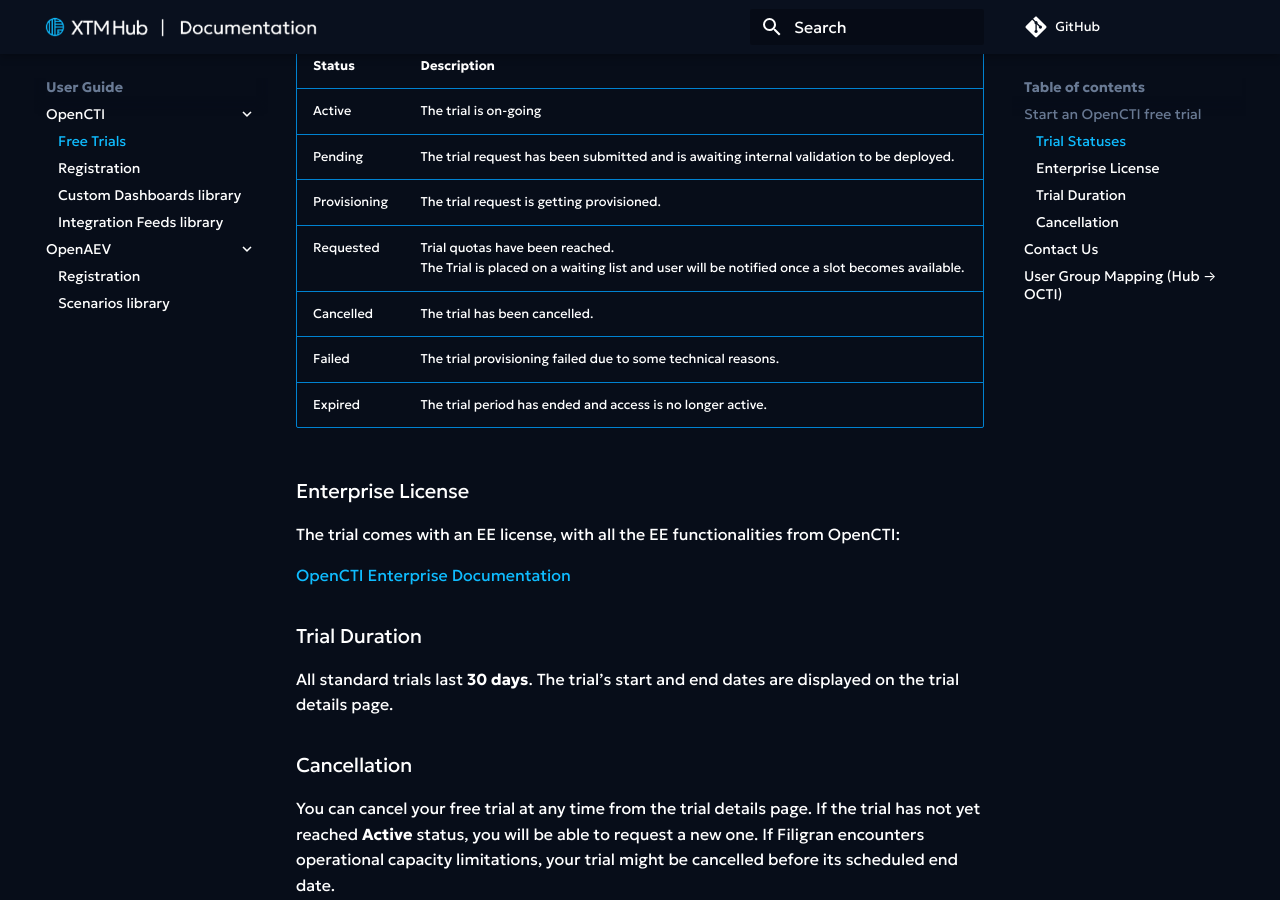
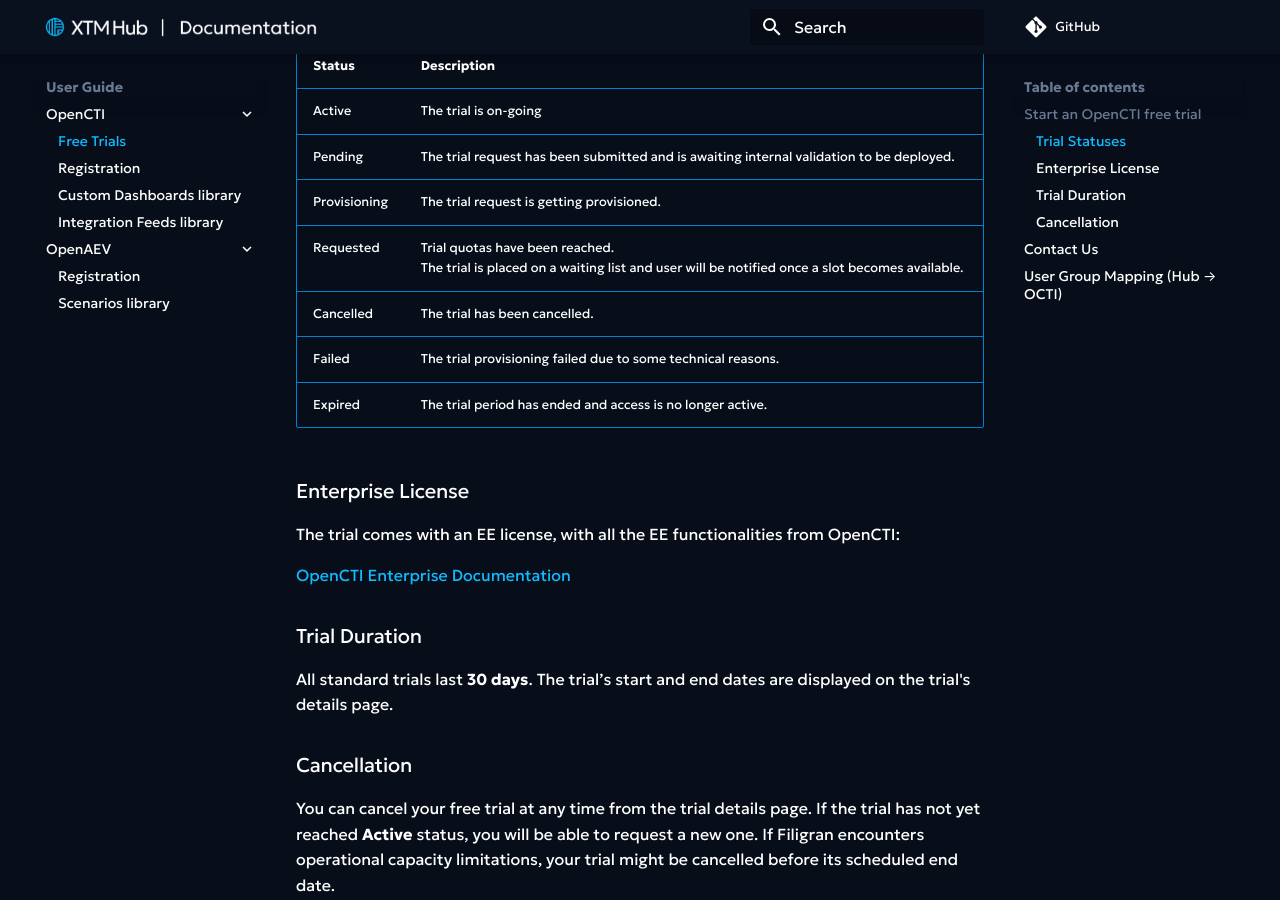
Before and after one commit to FiligranHQ/xtm-hub-docs, an MkDocs documentation site: the page built from docs/user/freetrials.md, in a window 1280 px wide and 900 px high, scrolled down 573 px. Built offline with MkDocs 1.6.1 and Material for MkDocs 9.7.7, drawn with Linux system fonts in a browser that asks for light colours; comment, search, counter and statistics services are not loaded; the version menu is left out.

```diff
--- a/docs/user/freetrials.md
+++ b/docs/user/freetrials.md
@@ -17,7 +17,7 @@ The status of a trial is shown on its details page. It can be one of the followi
 | Active       | The trial is on-going                                                                                                              |
 | Pending      | The trial request has been submitted and is awaiting internal validation to be deployed.                                           |
 | Provisioning | The trial request is getting provisioned.                                                                                          |
-| Requested    | Trial quotas have been reached. <br>The Trial is placed on a waiting list and user will be notified once a slot becomes available. |                                                                                                                           |
+| Requested    | Trial quotas have been reached. <br>The trial is placed on a waiting list and user will be notified once a slot becomes available. |                                                                                                                           |
 | Cancelled    | The trial has been cancelled.                                                                                                      |
 | Failed       | The trial provisioning failed due to some technical reasons.                                                                       |
 | Expired      | The trial period has ended and access is no longer active.                                                                         |
@@ -30,7 +30,7 @@ The trial comes with an EE license, with all the EE functionalities from OpenCTI
 
 ### Trial Duration
 
-All standard trials last **30 days**. The trial’s start and end dates are displayed on the trial details page.
+All standard trials last **30 days**. The trial’s start and end dates are displayed on the trial's details page.
 
 ### Cancellation
 You can cancel your free trial at any time from the trial details page.
```
